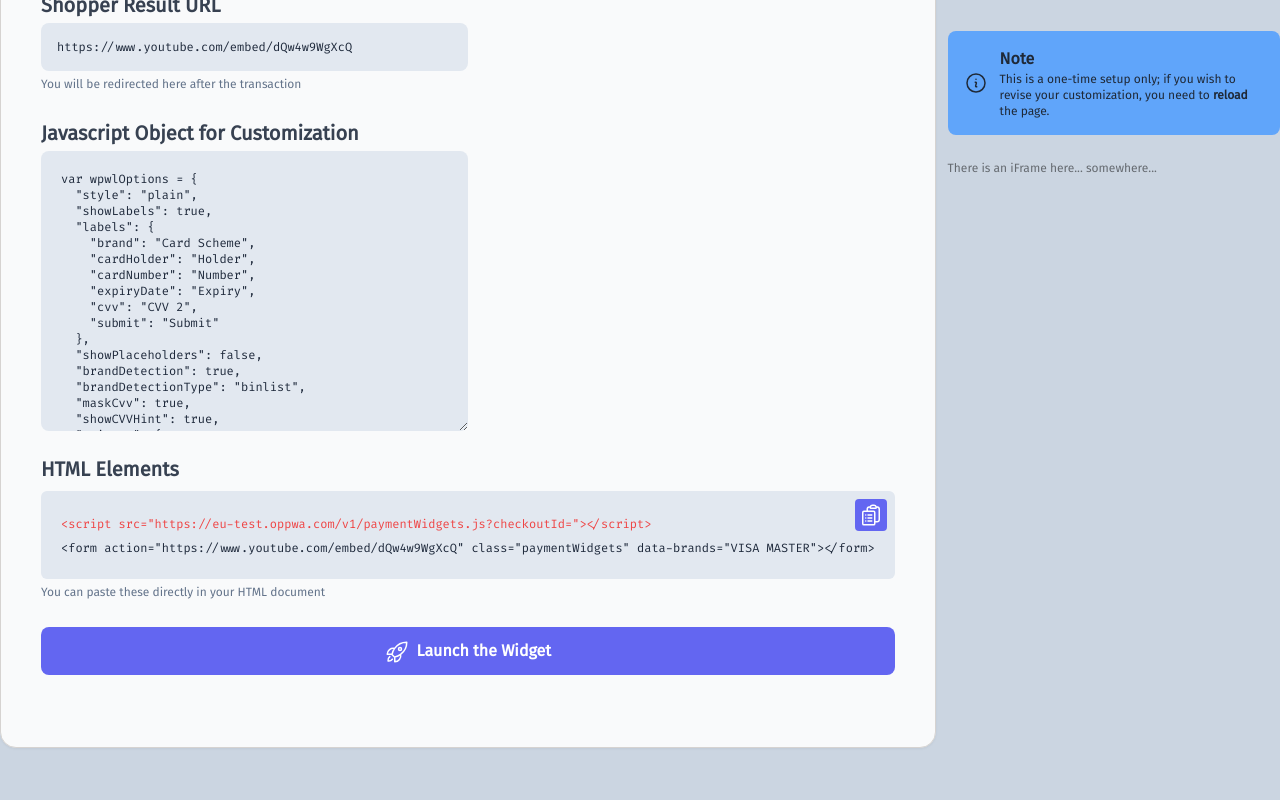
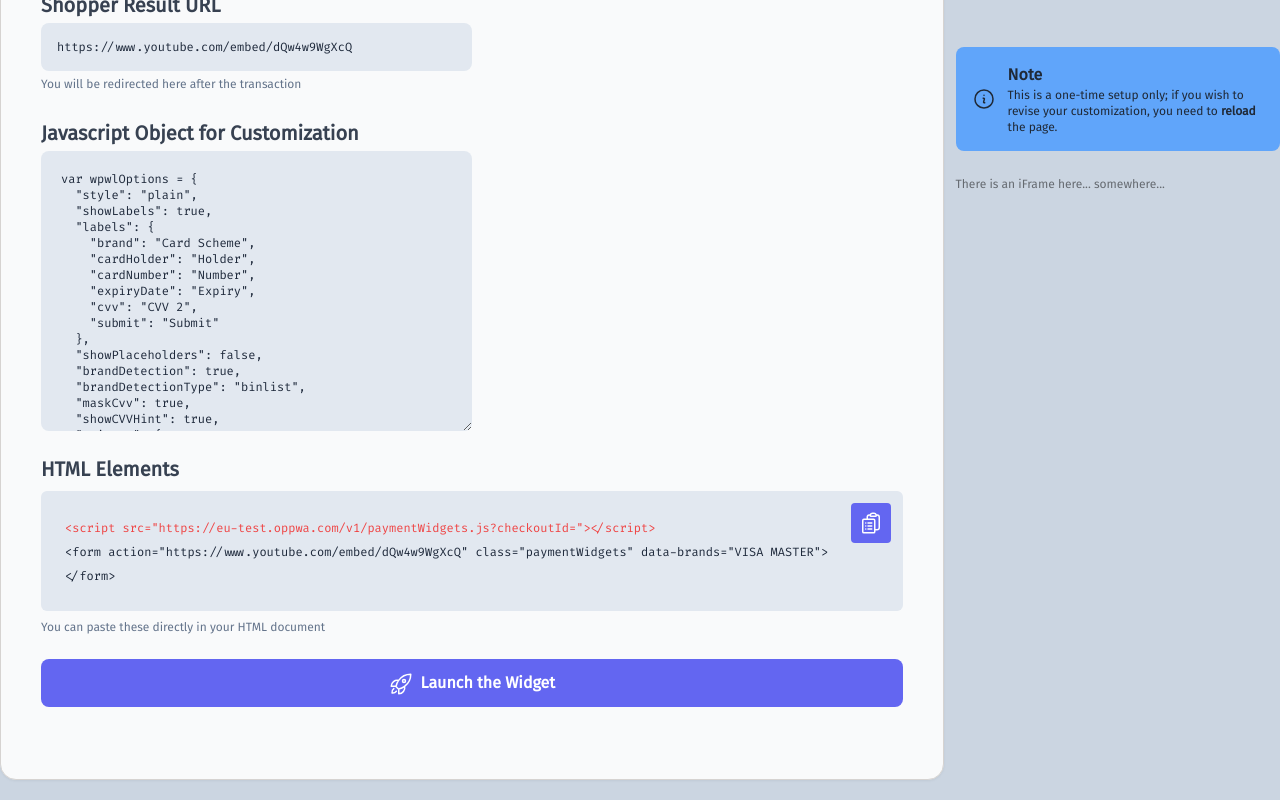
Before and after one commit to veib6247/cnp-pg, a Vue app: page / in a window 1280 px wide. Shown: the part 406-1206 px from the top of the page. Before the commit the page ends 1174 px from the top, so only its background shows below. Built offline with nearby package versions, Linux system fonts and the light colour scheme.

Commit message:
better floating button

```diff
--- a/src/App.vue
+++ b/src/App.vue
@@ -165,25 +165,24 @@
           <h1 class="text-gray-700 text-xl font-bold">HTML Elements</h1>
         </div>
 
-        <div class="relative">
+        <div class="p-3 bg-slate-200 rounded-md">
           <!-- alwyas sticks to the top-right of this div -->
-          <button
-            class="p-1 rounded bg-indigo-500 text-white absolute top-2 right-2 transition hover:bg-indigo-600 active:scale-95"
+          <button class="float-right p-2 rounded bg-indigo-500 text-white transition hover:bg-indigo-600 active:scale-95"
             @click="copyToClipboard">
             <CopyIcon />
           </button>
 
-          <div class="bg-slate-200 rounded-md p-5 text-slate-800">
+          <div class="text-slate-800 m-3">
             <span class="text-xs font-mono" :class="{ 'text-red-500': !checkoutId }">{{ stringifiedScript }}</span>
             <br>
             <span class="text-xs font-mono" :class="{ 'text-red-500': selectedBrands.length < 1 }">
               {{ stringifiedBrands }}
             </span>
           </div>
-          <label class="text-xs text-slate-500">
-            You can paste these directly in your HTML document
-          </label>
         </div>
+        <span class="text-xs text-slate-500">
+          You can paste these directly in your HTML document
+        </span>
       </div>
 
 
```
